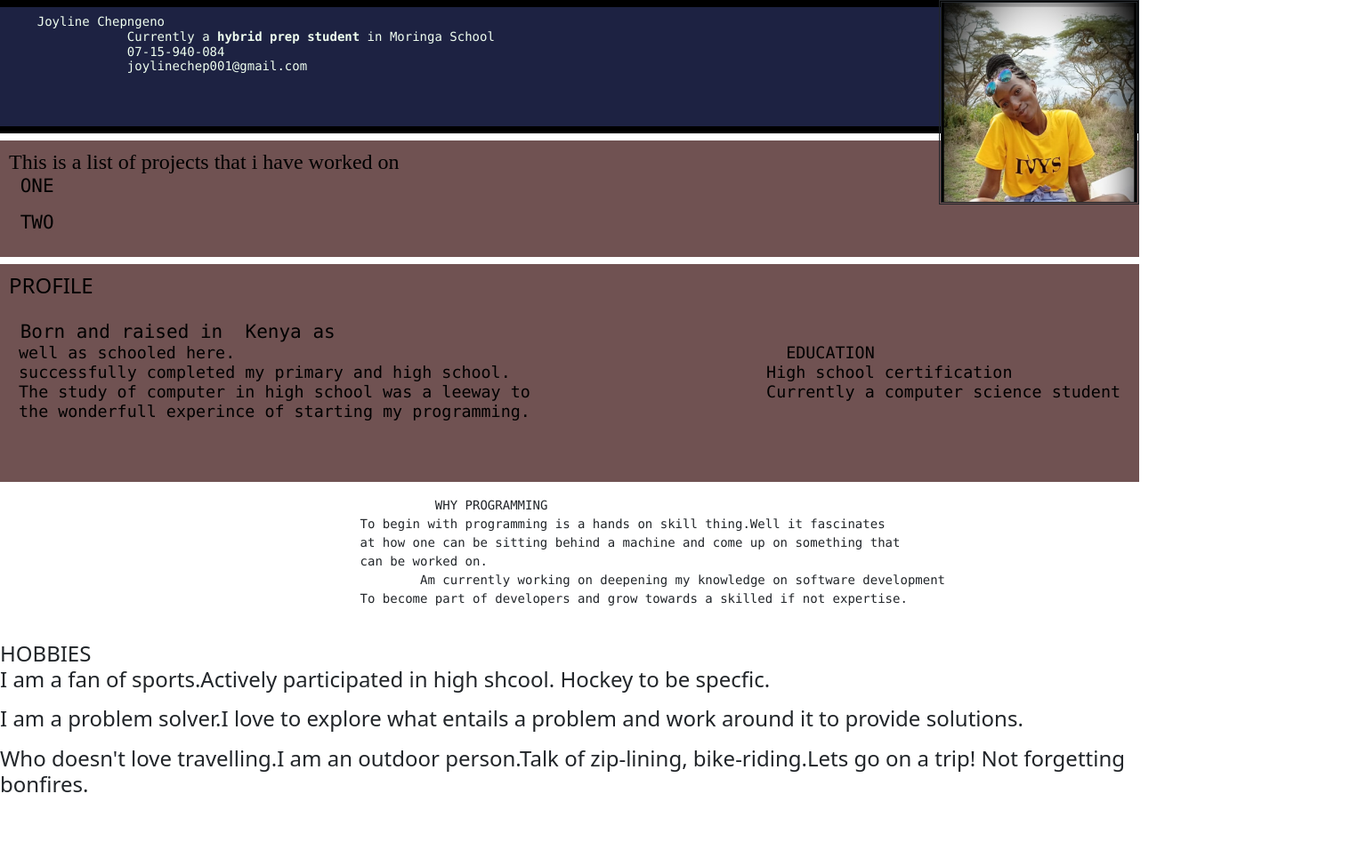
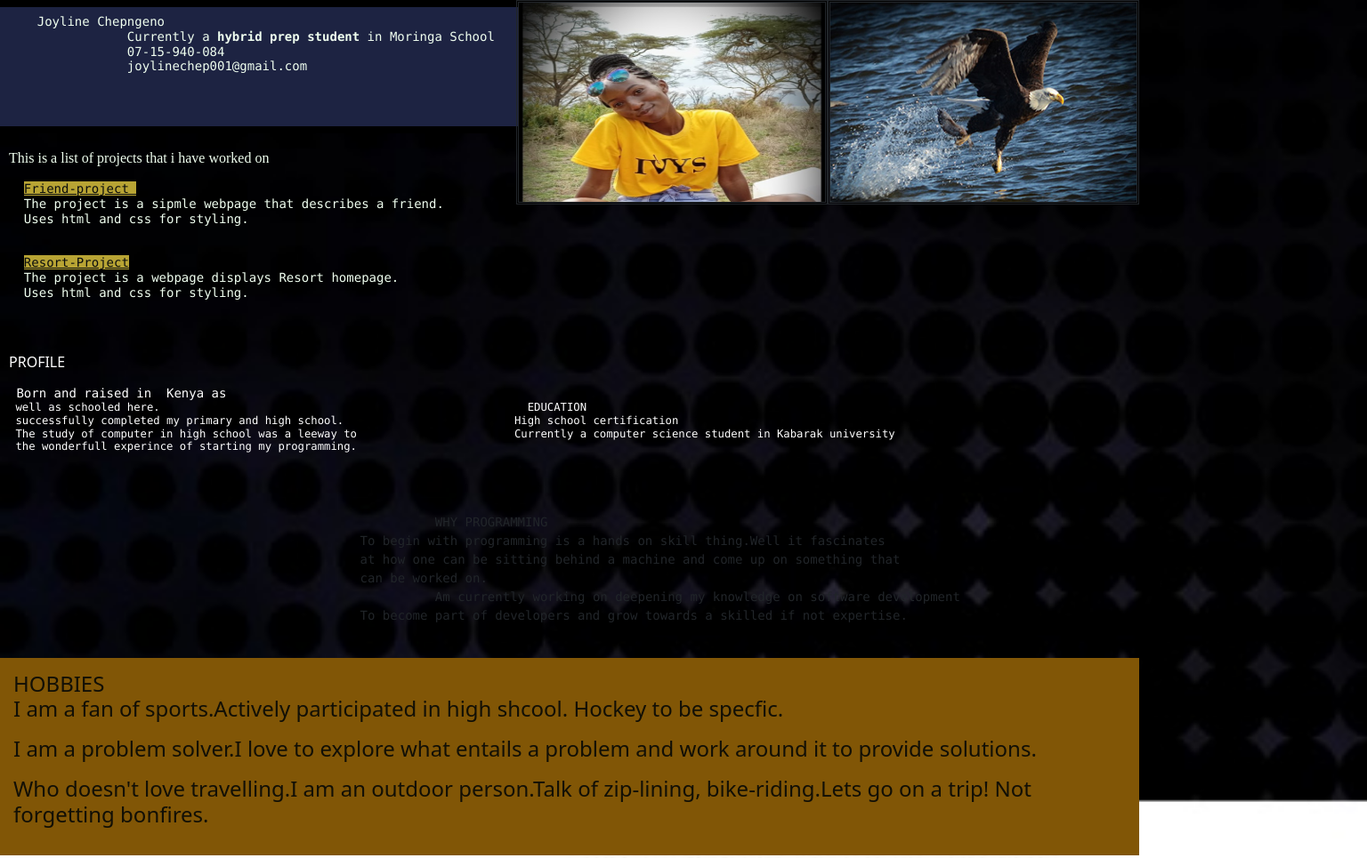
Before and after one commit to joyline254/Portofolio-repo, a plain HTML site: page myportofolio.html in a window 1280 px wide. Shown: the whole page at 89% size, 1536 px wide, since content can reach past the window. Before the commit the page ends 913 px from the top, so only its background shows below. Drawn offline with Linux system fonts and the light colour scheme.

Commit message:
Add a background image,change font and background color

```diff
--- a/css/style.css
+++ b/css/style.css
@@ -1,3 +1,7 @@
+body{ background-image: url("../Images/FINAL.jpg");
+      background-repeat: no-repeat;
+      background-size: cover;
+}
 h1{
     font-family: 'Times New Roman', Times, serif;
     font-size: medium;
@@ -6,30 +10,47 @@ h1{
     border: 8px solid black;
     border-left: chocolate;
     padding: 8px;
-    background-color: rgb(29, 34, 66);
     height: 150px;
-    width: 100%;
+    width: 70%;
+    background-color: rgb(29, 35, 66);
 
 }
+
 img{ float: right;
      height: 230px;
      border: double;
+     width: 350px;
+
+}
+h2{
+    font-size: medium;
+    color: honeydew;
+    font-family: 'Times New Roman', Times, serif;
+    border: 8px black(201, 243, 87);
+    padding: 10px;
+    width: 120%;
+    background-image: "Image/Eagle.jpg";
+}
+
+h3{
+    font-size: medium;
+    color: white;
+    border: 8px black;
+    padding: 10px;
+    width: 120%;
 
 
 }
-h2{
+a{
+    color: rgb(10, 13, 14);
+    border: black;
+    background-color: rgb(184, 164, 52);
+}
+h4{
     font-size: x-large;
-    color: black;
-    font-family: 'Times New Roman', Times, serif;
-    border: 8px black(201, 243, 87);
-    padding: 10px;
-    background-color: rgb(112, 82, 82);
-}
-h3{font-size: x-large;
-    color: black;
-    border: 8px black;
-    padding: 10px;
-    background-color: rgb(112, 82, 82);
-
+    color: rgb(17, 15, 6);
+    border: 10px darkcyan;
+    padding: 15px;
+    background-color: rgb(129, 86, 6);
 
 }
--- a/myportofolio.html
+++ b/myportofolio.html
@@ -1,10 +1,11 @@
 <!DOCTYPE html lang="en">
-</html>
+</html}>
 	<link href="css/bootstrap.css" rel="stylesheet" type="text/css" media="all">
 	<link rel="stylesheet" href="css/style.css" type="text/css">
 	<head><title> JOYLINE'S PORTOFOLIO</title>
-	 </head>
-			<body><img src="Images/JOY.jpg" alt="Joyline">
+	</head>
+			<body><img src="Images/Eagle.jpg">
+				<img src="Images/JOY.jpg" alt="Joyline">
 				<h1>  <pre>
     Joyline Chepngeno
 		Currently a <strong>hybrid prep student </strong>in Moringa School
@@ -13,9 +14,18 @@
 					  </pre>
 				</h1>
 					<h2>
-		This is a list of projects that i have worked on<br>
+	This is a list of projects that i have worked on
+         <pre>
 
-    <pre> ONE </pre>	 <pre> TWO</pre>
+  <a href="https://github.com/joyline254/FRIENDREPO/blob/main/Friend.html">Friend-project </a>
+  The project is a sipmle webpage that describes a friend.
+  Uses html and css for styling.
+        </pre>
+	     <pre>
+  <a href="https://github.com/joyline254/mynewrepo">Resort-Project</a>
+  The project is a webpage displays Resort homepage.
+  Uses html and css for styling.
+	     </pre>
 				 </h2>
 						<h3> PROFILE <br>
 			<pre>
@@ -25,15 +35,15 @@
  The study of computer in high school was a leeway to                        Currently a computer science student in Kabarak university
  the wonderfull experince of starting my programming.</pre>                  </pre>
              </h3>
-					 <p>        <pre>
+					 <p1>        <pre>
 					                  WHY PROGRAMMING
 				              	To begin with programming is a hands on skill thing.Well it fascinates
 				              	at how one can be sitting behind a machine and come up on something that
 				              	can be worked on.
-					          	Am currently working on deepening my knowledge on software development
+					          	  Am currently working on deepening my knowledge on software development
 				              	To become part of developers and grow towards a skilled if not expertise.
 												</pre>
-			    </p>
+			    </p1>
 				<h4>
 					HOBBIES
 					<P>I am a fan of sports.Actively participated in high shcool.
```
Also changed, not shown: Images/Eagle.jpg (added), Images/FINAL.jpg (added), Images/green.jpeg (added), Images/grey.jpg (added), Images/grey2.jpg (added), Images/wolf.jpg (added), Images/zuREaY.jpg (added).
